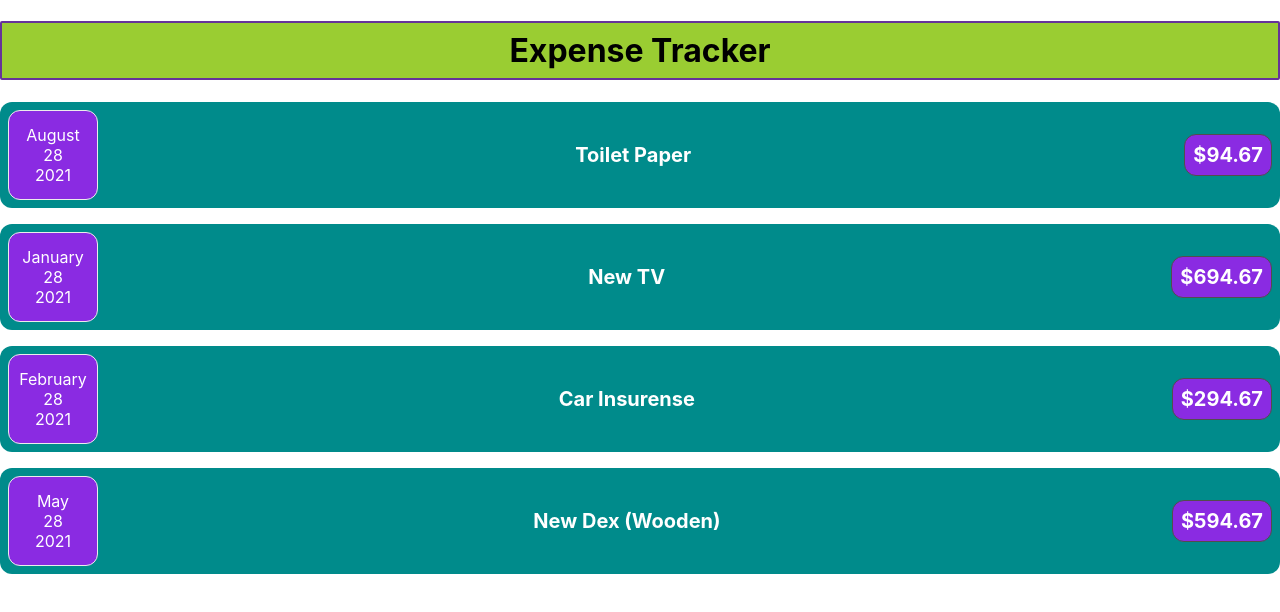
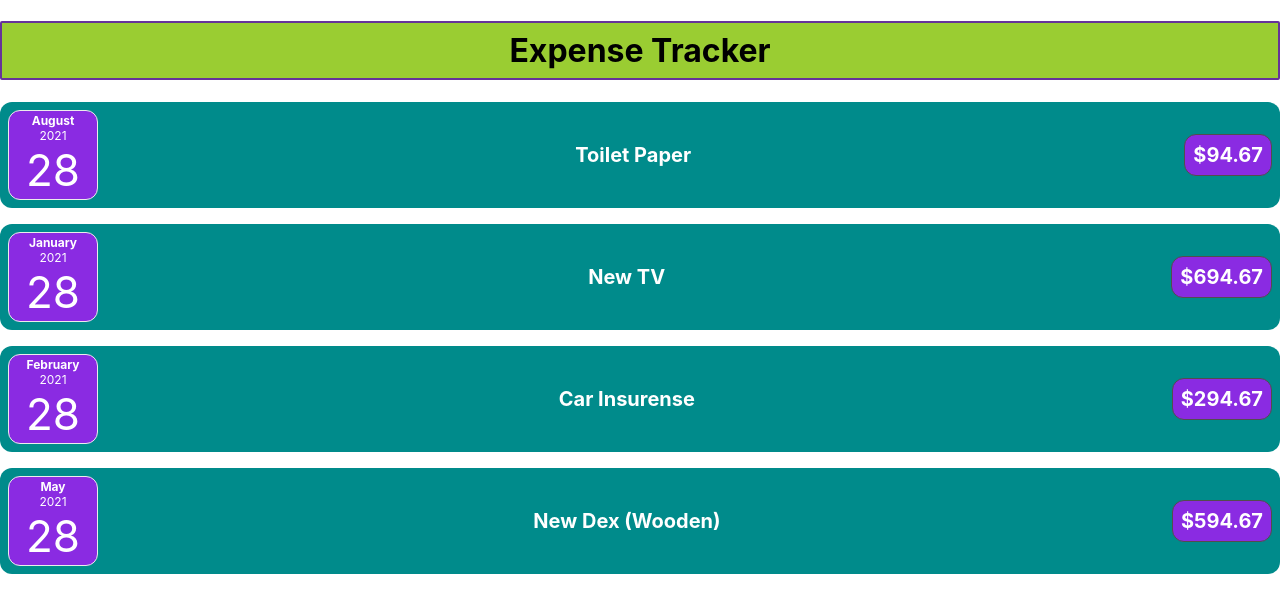
Before and after one commit to 404Bappy/expense-tracker-app, a React (Create React App) app: page / in a window 1280 px wide. Shown: the top 612 px of the page. Built offline with nearby package versions, Linux system fonts and the light colour scheme.

Commit message:
first commit

```diff
--- a/src/Components/ExpenseDate.css
+++ b/src/Components/ExpenseDate.css
@@ -4,15 +4,23 @@
     width: 5.5rem;
     height: 5.5rem;
     border: 1px solid #ececec;
-    background-color:blueviolet;
+    background-color: blueviolet;
     color: white;
     border-radius: 12px;
     align-items: center;
     justify-content: center;
 }
 
-.expense-date__month{
+.expense-date__month {
     font-size: 0.75rem;
     font-weight: bold;
 
 }
+
+.expense-date__year {
+    font-size: 00.75rem;
+}
+
+.expense-date__day {
+    font-size: 2.75rem;
+}
--- a/src/Components/ExpenseDate.js
+++ b/src/Components/ExpenseDate.js
@@ -7,9 +7,9 @@
     const year = props.date.getFullYear();
     return (
         <div className='expense-date'>
-            <div>{month}</div>
-            <div>{day}</div>
-            <div>{year}</div>
+            <div className='expense-date__month'>{month}</div>
+            <div className='expense-date__year'>{year}</div>
+            <div className='expense-date__day'>{day}</div>
         </div>
     );
 };
```
